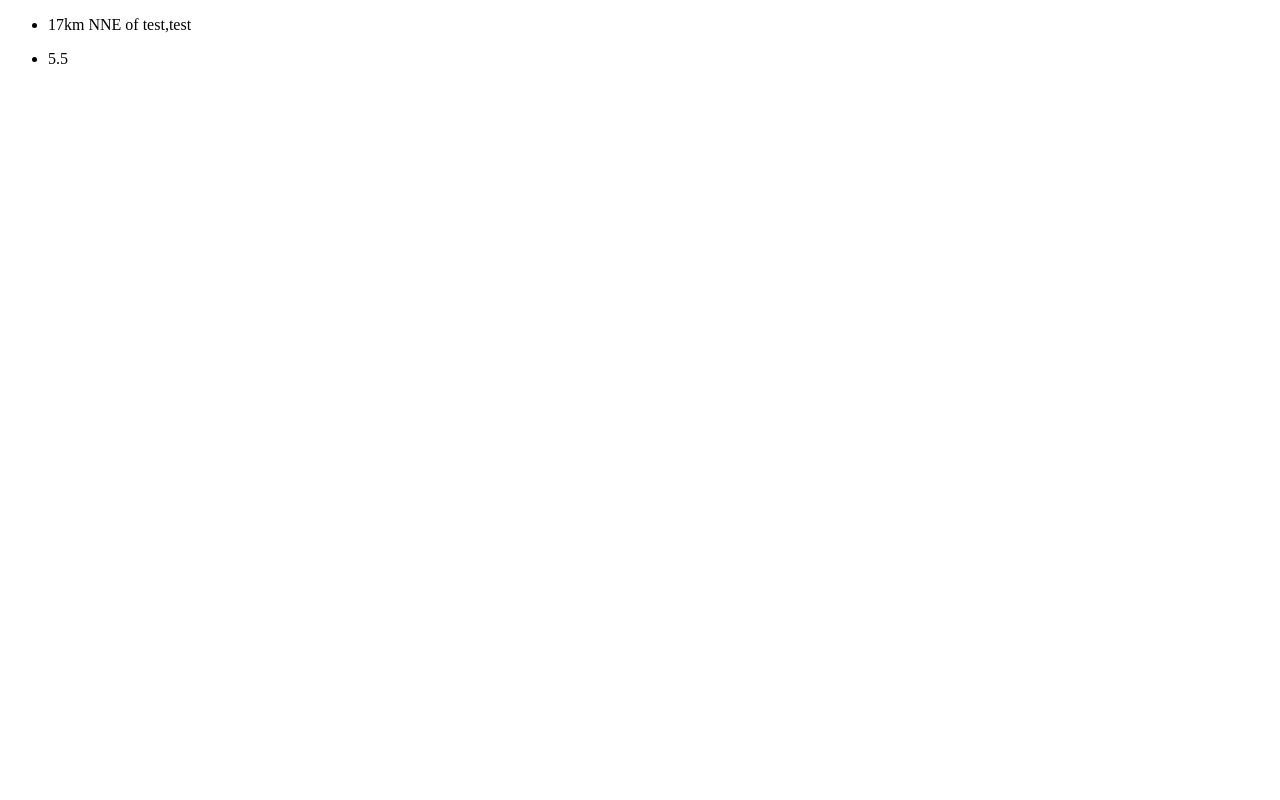
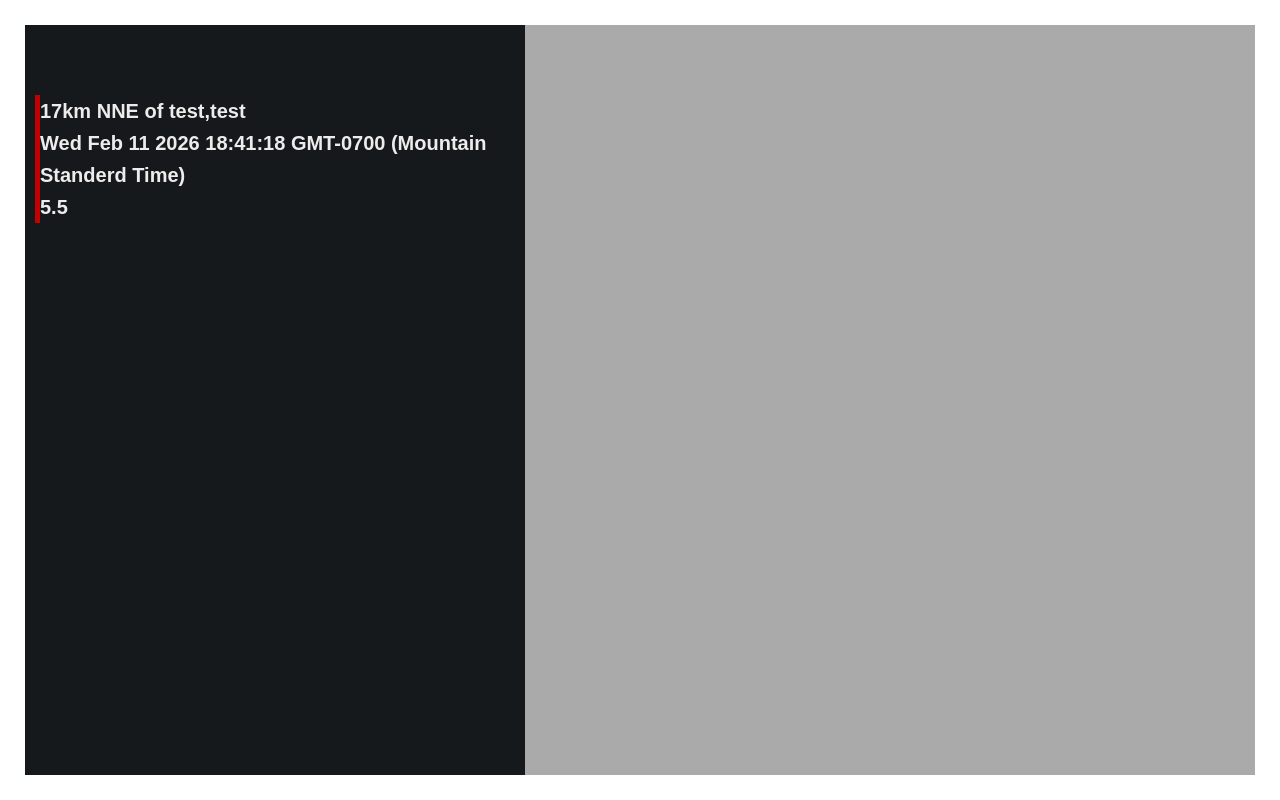
Before and after one commit to sonyamg80/NewearthquakeSite, a plain HTML site: page index.html in a window 1280 px wide. Drawn offline with Linux system fonts and the light colour scheme.

Commit message:
still working

```diff
--- a/index.html
+++ b/index.html
@@ -10,19 +10,26 @@
     <title>Earth quake Site</title>
   </head>
   <body>
-    <div class="sidebar_results">
-      <ul class="results hidden">
-        <li class="results">
+    <div class="sidebar">
+      <ul class="results_list">
+        <li class="results results--place">
           <div class="results_place">
             <p class="place">17km NNE of test,test</p>
           </div>
         </li>
-        <li class="results">
+        <li class="results results--time">
+          <div class="results_time">
+            <p class="time">Wed Feb 11 2026 18:41:18 GMT-0700 (Mountain Standerd Time)</p>
+          </div>
+        </li>
+        <li class="results results--mag">
           <div class="results_mag">
             <p class="mag">5.5</p>
           </div>
         </li>
       </ul>
     </div>
+
+    <div id="map"></div>
   </body>
 </html>
--- a/style.css
+++ b/style.css
@@ -0,0 +1,96 @@
+:root {
+  --color-brand--1: #ffb545;
+  --color-brand--2: #c40000;
+
+  --color-dark--1: #16191b;
+  --color-dark--2: #42484d;
+  --color-light--1: #aaa;
+  --color-light--2: #ececec;
+  --color-light--3: rgb(214, 222, 224);
+}
+
+* {
+  margin: 0;
+  padding: 0;
+  box-sizing: inherit;
+}
+
+html {
+  font-size: 62.5%;
+  box-sizing: border-box;
+}
+
+body {
+  font-family: "Manrope", sans-serif;
+  color: var(--color-light--2);
+  font-weight: 400;
+  line-height: 1.6;
+  height: 100vh;
+  overscroll-behavior-y: none;
+
+  background-color: #fff;
+  padding: 2.5rem;
+
+  display: flex;
+}
+
+.sidebar {
+  flex-basis: 50rem;
+  background-color: var(--color-dark--1);
+  padding: 7rem 1rem 1rem 1rem;
+  display: flex;
+  flex-direction: column;
+}
+
+.results_list {
+  list-style: none;
+  height: 77vh;
+  overflow-y: scroll;
+  overflow-x: hidden;
+
+  font-size: 1.7rem;
+  font-weight: 600;
+  grid-column: 1 / -1;
+}
+
+.results {
+  border-left: 5px solid var(--color-brand--2);
+}
+
+.place,
+.time,
+.mag {
+  font-size: 2rem;
+  font-weight: 600;
+  grid-column: 2 / 1;
+}
+
+/* MAP */
+#map {
+  flex: 1;
+  height: 100%;
+  background-color: var(--color-light--1);
+}
+
+/* Popup width is defined in JS using options */
+.leaflet-popup .leaflet-popup-content-wrapper {
+  background-color: var(--color-dark--1);
+  color: var(--color-light--2);
+  border-radius: 5px;
+  padding-right: 0.6rem;
+}
+
+.leaflet-popup .leaflet-popup-content {
+  font-size: 1.5rem;
+}
+
+.leaflet-popup .leaflet-popup-tip {
+  background-color: var(--color-dark--1);
+}
+
+.running-popup .leaflet-popup-content-wrapper {
+  border-left: 5px solid var(--color-brand--2);
+}
+.cycling-popup .leaflet-popup-content-wrapper {
+  border-left: 5px solid var(--color-brand--1);
+}
```
